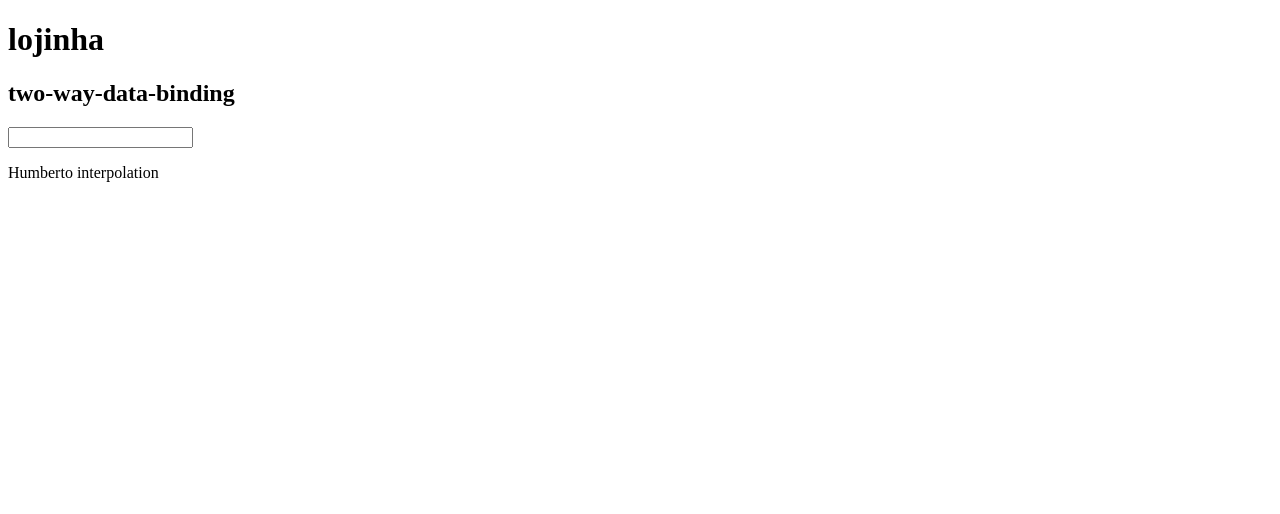
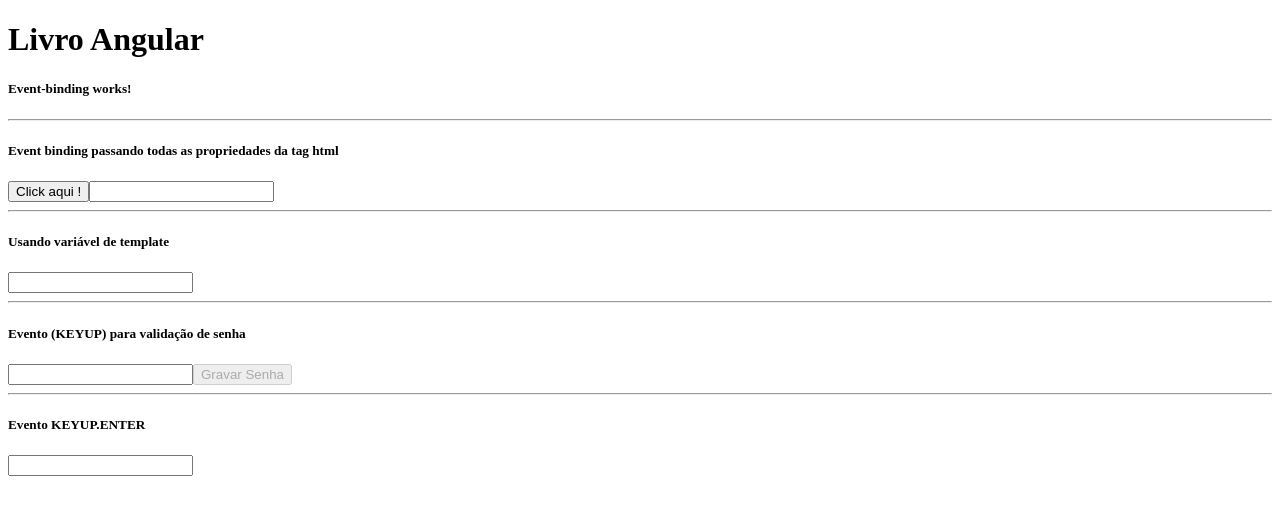
Before and after one commit to BetoCruz/Propriedades-Angular-, an Angular app in the folder livroangular/: page / in a window 1280 px wide. Shown: the top 514 px of the page. Built offline with nearby package versions, Linux system fonts and the light colour scheme.

Commit message:
Aplicação, componente base.

```diff
--- a/livroangular/src/app/app.component.html
+++ b/livroangular/src/app/app.component.html
@@ -1,8 +1,22 @@
 <h1>{{title}}</h1>
-<!--
-<app-iterpolation-binding></app-iterpolation-binding>
--->
+<!--<app-iterpolation-binding></app-iterpolation-binding>
+<app-property-binding></app-property-binding>
+<app-two-way-data-binding></app-two-way-data-binding>
+<app-ng-if></app-ng-if>
+<app-ng-switch-case></app-ng-switch-case>
+<app-ng-for></app-ng-for>
+<app-ng-class></app-ng-class>
+<app-ng-style></app-ng-style>
+<app-ng-content>
+    <div class="titulo">
+        meu titulo com select
+    </div>
+    <div class="corpo">
+        meu primeiro conteúdo com select
+    </div>
+    <div class="corpo">
+        meu segundo conteúdo com select
+    </div>
+</app-ng-content>-->
 
-<!--<app-property-binding></app-property-binding>-->
-
-<app-two-way-data-binding></app-two-way-data-binding>
+<app-event-binding></app-event-binding>
--- a/livroangular/src/app/app.component.ts
+++ b/livroangular/src/app/app.component.ts
@@ -6,5 +6,5 @@
   styleUrls: ['./app.component.css']
 })
 export class AppComponent {
-  title = 'lojinha';
+  title = 'Livro Angular';
 }
--- a/livroangular/src/index.html
+++ b/livroangular/src/index.html
@@ -2,7 +2,7 @@
 <html lang="en">
 <head>
   <meta charset="utf-8">
-  <title>Lojinha</title>
+  <title>Livro Angular</title>
   <base href="/">
   <meta name="viewport" content="width=device-width, initial-scale=1">
   <link rel="icon" type="image/x-icon" href="favicon.ico">
```
Also changed, not shown: livroangular/src/app/app.module.ts (+15 -1 lines).
